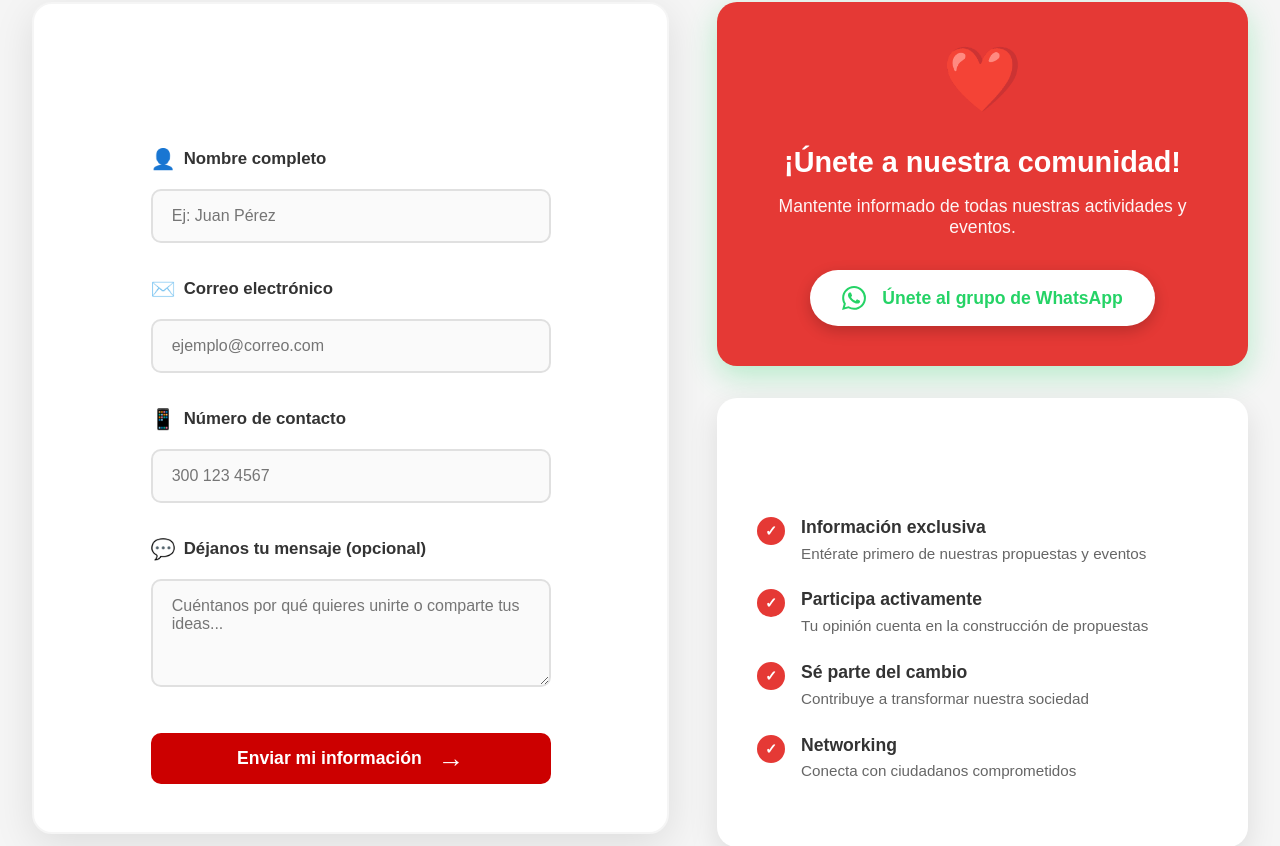
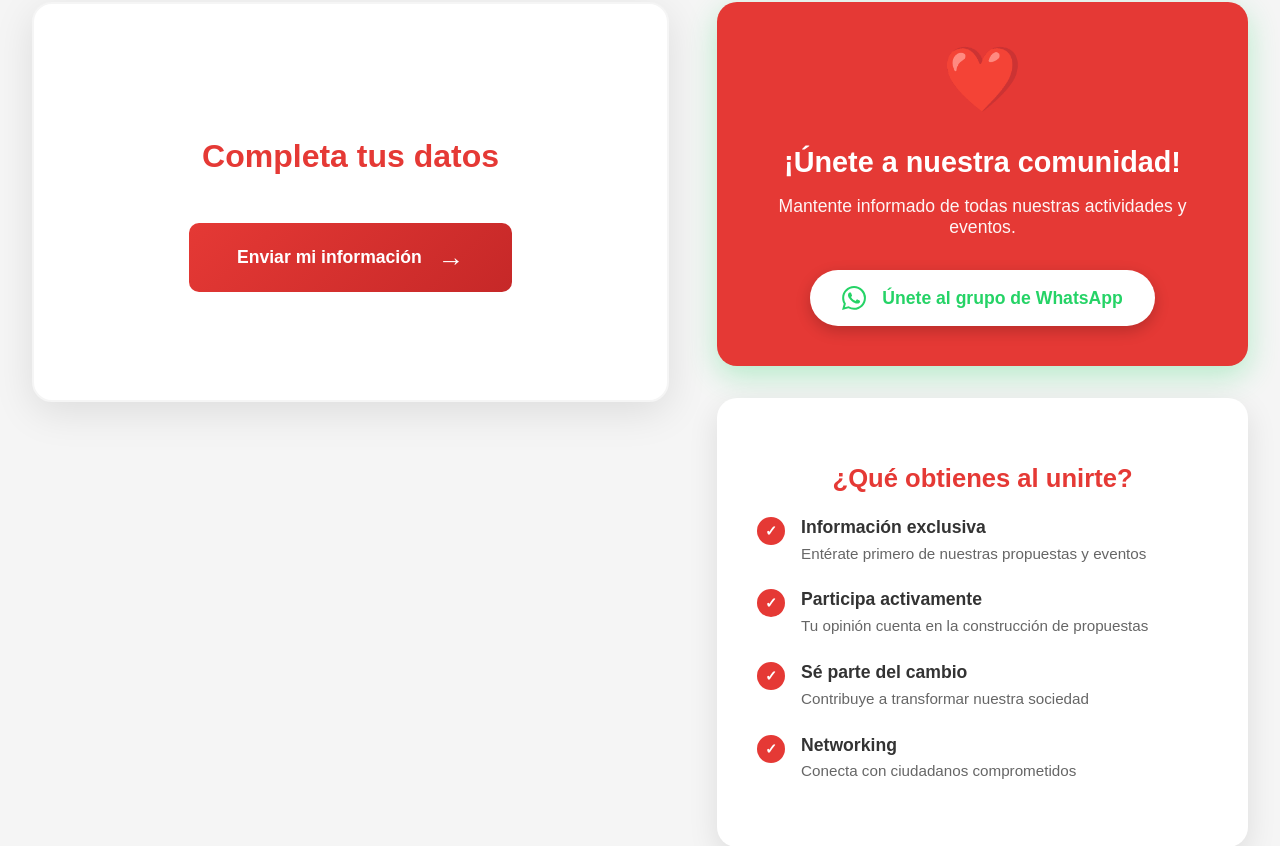
Before and after one commit to oficina91/german, a Vue app: page /unete in a window 1280 px wide. Shown: the part 402-1248 px from the top of the page. Built offline with nearby package versions, Linux system fonts and the light colour scheme; what quasar would draw is missing.

Commit message:
Updated Unete.vue

```diff
--- a/src/views/Unete.vue
+++ b/src/views/Unete.vue
@@ -11,77 +11,10 @@
       <div class="form-section">
         <div class="form-card">
           <h2>Completa tus datos</h2>
-          <form @submit.prevent="submitForm" class="contact-form">
-            <div class="form-group">
-              <label for="name">
-                <span class="icon">👤</span>
-                Nombre completo
-              </label>
-              <input
-                type="text"
-                id="name"
-                placeholder="Ej: Juan Pérez"
-                v-model="form.name"
-                required
-                class="form-input"
-              >
-            </div>
-
-            <div class="form-group">
-              <label for="email">
-                <span class="icon">✉️</span>
-                Correo electrónico
-              </label>
-              <input
-                type="email"
-                id="email"
-                placeholder="ejemplo@correo.com"
-                v-model="form.email"
-                required
-                class="form-input"
-              >
-            </div>
-
-            <div class="form-group">
-              <label for="phone">
-                <span class="icon">📱</span>
-                Número de contacto
-              </label>
-              <input
-                type="tel"
-                id="phone"
-                placeholder="300 123 4567"
-                v-model="form.phone"
-                required
-                class="form-input"
-              >
-            </div>
-
-            <div class="form-group">
-              <label for="message">
-                <span class="icon">💬</span>
-                Déjanos tu mensaje (opcional)
-              </label>
-              <textarea
-                id="message"
-                placeholder="Cuéntanos por qué quieres unirte o comparte tus ideas..."
-                v-model="form.message"
-                rows="4"
-                class="form-textarea"
-              ></textarea>
-            </div>
-
-            <button type="submit" class="submit-button">
-              <span v-if="!isSubmitting">Enviar mi información</span>
-              <span v-else>Enviando...</span>
-              <span class="button-icon">→</span>
-            </button>
-          </form>
-
-          <div v-if="showSuccess" class="success-message">
-            <span class="success-icon">✓</span>
-            ¡Gracias por unirte! Pronto nos pondremos en contacto contigo.
-          </div>
+          <a href="https://germanricaurte.systeme.io/102nuevoliberalismo" target="_blank" rel="noopener noreferrer" class="submit-button">
+            <span>Enviar mi información</span>
+            <span class="button-icon">→</span>
+          </a>
         </div>
       </div>
 
@@ -158,37 +91,7 @@
 <script setup>
 import { ref } from 'vue'
 
-const form = ref({
-  name: '',
-  email: '',
-  phone: '',
-  message: ''
-})
-
-const isSubmitting = ref(false)
-const showSuccess = ref(false)
 const memberCount = ref(87)
-
-const submitForm = async () => {
-  isSubmitting.value = true
-
-  // Simula el envío del formulario
-  setTimeout(() => {
-    isSubmitting.value = false
-    showSuccess.value = true
-
-    // Limpia el formulario
-    form.value = { name: '', email: '', phone: '', message: '' }
-
-    // Oculta el mensaje de éxito después de 5 segundos
-    setTimeout(() => {
-      showSuccess.value = false
-    }, 5000)
-
-    // Aquí puedes agregar tu lógica de envío real
-    console.log('Formulario enviado:', form.value)
-  }, 1500)
-}
 </script>
 
 <style scoped>
@@ -276,61 +179,24 @@ const submitForm = async () => {
   border-radius: 20px;
   box-shadow: 0 10px 40px rgba(0, 0, 0, 0.1);
   border: 2px solid #f5f5f5;
+  display: flex;
+  flex-direction: column;
+  align-items: center;
+  justify-content: center;
+  min-height: 300px;
 }
 
 .form-card h2 {
-  color: #ffffff;
+  color: #e53935;
   font-size: 2em;
   margin-bottom: 2rem;
   text-align: center;
 }
 
-.form-group {
-  margin-bottom: 1.5rem;
-}
-
-.form-group label {
-  display: flex;
-  align-items: center;
-  gap: 0.5rem;
-  font-weight: 600;
-  margin-bottom: 0.5rem;
-  color: #333;
-  font-size: 1.05em;
-}
-
-.icon {
-  font-size: 1.2em;
-}
-
-.form-input,
-.form-textarea {
-  width: 100%;
-  padding: 1rem 1.2rem;
-  border: 2px solid #e0e0e0;
-  border-radius: 10px;
-  font-size: 1em;
-  font-family: inherit;
-  transition: all 0.3s ease;
-  background: #fafafa;
-}
-
-.form-input:focus,
-.form-textarea:focus {
-  outline: none;
-  border-color: #e53935;
-  background: white;
-  box-shadow: 0 0 0 3px rgba(229, 57, 53, 0.1);
-}
-
-.form-textarea {
-  resize: vertical;
-  min-height: 100px;
-}
 
 .submit-button {
-  width: 100%;
-  padding: 1.2rem 2rem;
+  width: auto;
+  padding: 1.2rem 3rem;
   background: linear-gradient(135deg, #e53935 0%, #c62828 100%);
   color: white;
   border: none;
@@ -339,11 +205,12 @@ const submitForm = async () => {
   font-weight: 600;
   cursor: pointer;
   transition: all 0.3s ease;
-  display: flex;
+  display: inline-flex;
   align-items: center;
   justify-content: center;
   gap: 1rem;
-  margin-top: 2rem;
+  margin-top: 1rem;
+  text-decoration: none;
 }
 
 .submit-button:hover {
@@ -362,44 +229,6 @@ const submitForm = async () => {
 
 .submit-button:hover .button-icon {
   transform: translateX(5px);
-}
-
-.success-message {
-  margin-top: 1.5rem;
-  padding: 1.5rem;
-  background: linear-gradient(135deg, #4caf50 0%, #388e3c 100%);
-  color: white;
-  border-radius: 10px;
-  text-align: center;
-  font-weight: 600;
-  animation: slideDown 0.5s ease-out;
-  display: flex;
-  align-items: center;
-  justify-content: center;
-  gap: 1rem;
-}
-
-@keyframes slideDown {
-  from {
-    opacity: 0;
-    transform: translateY(-20px);
-  }
-  to {
-    opacity: 1;
-    transform: translateY(0);
-  }
-}
-
-.success-icon {
-  font-size: 1.5em;
-  background: white;
-  color: #4caf50;
-  width: 30px;
-  height: 30px;
-  border-radius: 50%;
-  display: flex;
-  align-items: center;
-  justify-content: center;
 }
 
 /* Info Section */
@@ -489,7 +318,7 @@ const submitForm = async () => {
 }
 
 .benefits-card h3 {
-  color: #ffffff;
+  color: #e53935;
   font-size: 1.6em;
   margin-bottom: 1.5rem;
   text-align: center;
@@ -601,36 +430,20 @@ const submitForm = async () => {
   }
 
   .form-card {
-    background: #e53935;
-    border-color: #404040;
-  }
-
-  .form-group label {
-    color: rgba(255, 255, 255, 0.87);
-  }
-
-  .form-input,
-  .form-textarea {
-    background: #fefae2;
-    color: rgba(255, 255, 255, 0.87);
-    border-color: #404040;
-  }
-
-  .form-input:focus,
-  .form-textarea:focus {
-    background: #2a2a2a;
+    background: white;
+    border-color: #f5f5f5;
   }
 
   .benefits-card {
-    background: #e53935;
+    background: white;
   }
 
   .benefits-list strong {
-    color: rgba(255, 255, 255, 0.87);
+    color: #333;
   }
 
   .benefits-list p {
-    color: rgba(255, 255, 255, 0.7);
+    color: #666;
   }
 }
 </style>
```
